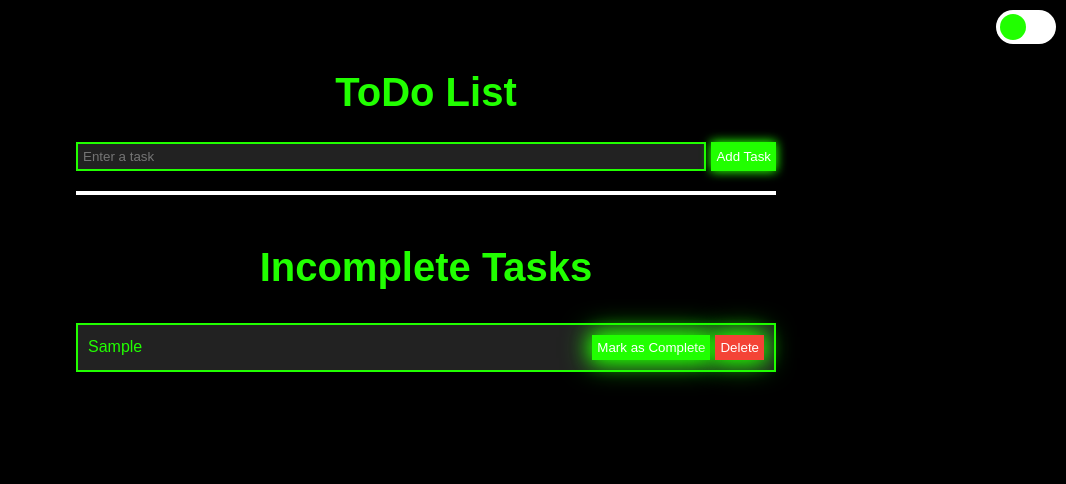
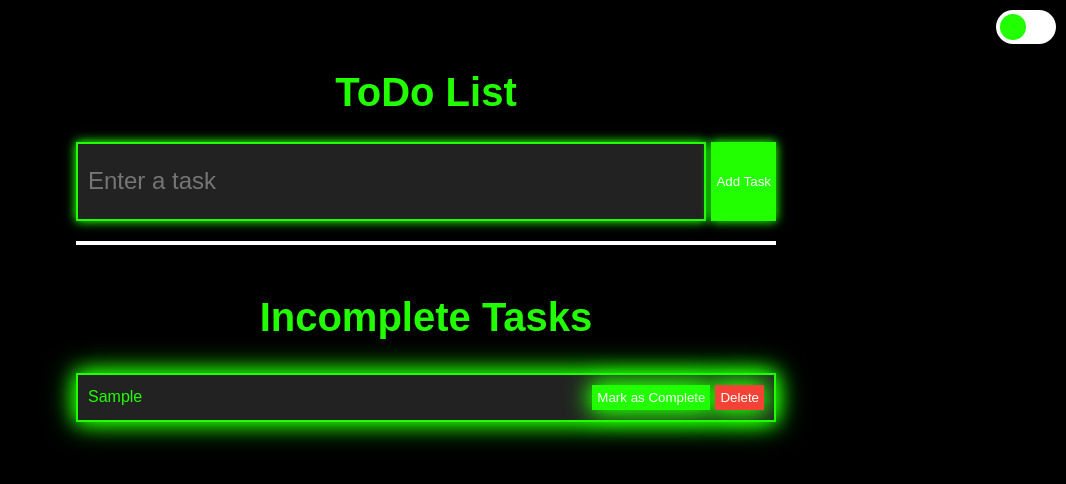
Before and after one commit to ChrisDissette/toDoList, a plain HTML site: page index.html in a window 1280 px wide. Both pictures are taken after typing "Sample" into the empty fields and a click on the button "Add Task". Shown: the whole page, without its empty margins (214-1280 px from the left). Drawn offline with Linux system fonts and the light colour scheme.

Commit message:
more color fixes

```diff
--- a/index.html
+++ b/index.html
@@ -15,7 +15,7 @@
   </div>
   <h1>ToDo List</h1>
   <form id="task-form">
-    <input type="text" id="task-input" placeholder="Enter a task" required maxlength="100">
+    <input type="text" id="task-input" placeholder="Enter a task" required maxlength="60">
     <button type="submit">Add Task</button>
   </form>
 
--- a/script.js
+++ b/script.js
@@ -1,3 +1,26 @@
+function initialStyles() {
+  const colorToggle = document.getElementById("color-toggle");
+  const taskInput = document.getElementById("task-input");
+
+  if (!colorToggle.checked) {
+    document.body.style.backgroundColor = "black";
+    document.body.style.color = "#21ff00";
+    taskInput.style.backgroundColor = "#222";
+    document.querySelectorAll("input, button, li, li span.completed").forEach((elem) => {
+      elem.style.borderColor = "#21ff00";
+      elem.style.color = "#21ff00";
+      elem.style.animationName = "pulse-green";
+    });
+    document.querySelectorAll("button, button[type='submit']").forEach((elem) => {
+      elem.style.backgroundColor = "#21ff00";
+      elem.style.color = "white";
+    });
+    document.querySelectorAll("li").forEach((elem) => {
+      elem.style.backgroundColor = "#222";
+    });
+  }
+}
+
 function updateHeadingsAndSeparatorsVisibility() {
   const taskList = document.getElementById("task-list");
   const incompleteHeading = document.getElementById("incomplete-heading");
@@ -24,37 +47,30 @@ function updateHeadingsAndSeparatorsVisibility() {
   }
 }
 
-
 document.getElementById("task-form").addEventListener("submit", function (event) {
   event.preventDefault();
 
   const taskInput = document.getElementById("task-input");
   const taskList = document.getElementById("task-list");
 
-  // Create a new list item
   const li = document.createElement("li");
 
-  // Create a task label
   const taskLabel = document.createElement("span");
   taskLabel.textContent = taskInput.value;
   li.appendChild(taskLabel);
 
-  // Create a "Mark as Complete" button
   const completeBtn = document.createElement("button");
   completeBtn.textContent = "Mark as Complete";
   completeBtn.classList.add("complete-btn");
   li.appendChild(completeBtn);
 
-  // Create a delete button
   const deleteBtn = document.createElement("button");
   deleteBtn.textContent = "Delete";
   deleteBtn.classList.add("delete-btn");
   li.appendChild(deleteBtn);
 
-  // Append the new list item to the task list
   taskList.appendChild(li);
 
-  // Set the background color, border color, and pulsing box shadow of the list item and buttons based on the color toggle switch state
   const colorToggle = document.getElementById("color-toggle");
   if (colorToggle.checked) {
     li.style.backgroundColor = "white";
@@ -69,15 +85,15 @@ document.getElementById("task-form").addEventListener("submit", function (event)
     deleteBtn.style.animationName = "pulse-purple";
   } else {
     li.style.backgroundColor = "#222";
+    li.style.borderColor = "#21ff00";
+    li.style.color = "#21ff00";
+    li.style.animationName = "pulse-green";
   }
 
-  // Clear the input field
   taskInput.value = "";
 
-  // Update task headings and separators visibility
   updateHeadingsAndSeparatorsVisibility();
 
-  // Add event listeners
   completeBtn.addEventListener("click", function () {
     taskLabel.classList.toggle("completed");
     const completedList = document.getElementById("completed-list");
@@ -101,7 +117,6 @@ document.getElementById("task-form").addEventListener("submit", function (event)
     updateHeadingsAndSeparatorsVisibility();
   });
 });
-
 
 const toggleColorScheme = () => {
   const colorToggle = document.getElementById("color-toggle");
@@ -145,8 +160,13 @@ const toggleColorScheme = () => {
   document.querySelectorAll(".separator").forEach((separator) => {
     separator.style.backgroundColor = separatorColor;
   });
+
+  document.querySelectorAll("li").forEach((elem) => {
+    if (!colorToggle.checked) {
+      elem.style.animationName = "pulse-green";
+    }
+  });
 };
 
-
-
 document.getElementById("color-toggle").addEventListener("change", toggleColorScheme);
+initialStyles();
--- a/styles.css
+++ b/styles.css
@@ -58,6 +58,12 @@ input {
   color: #21ff00;
   border: 2px solid #21ff00;
   animation: pulse 2s infinite;
+}
+
+#task-input {
+  height: 75px; /* Adjust the height as desired */
+  font-size: 24px; /* Adjust the font size as desired */
+  padding: 0 10px; /* Add padding to the input field */
 }
 
 button {
```
